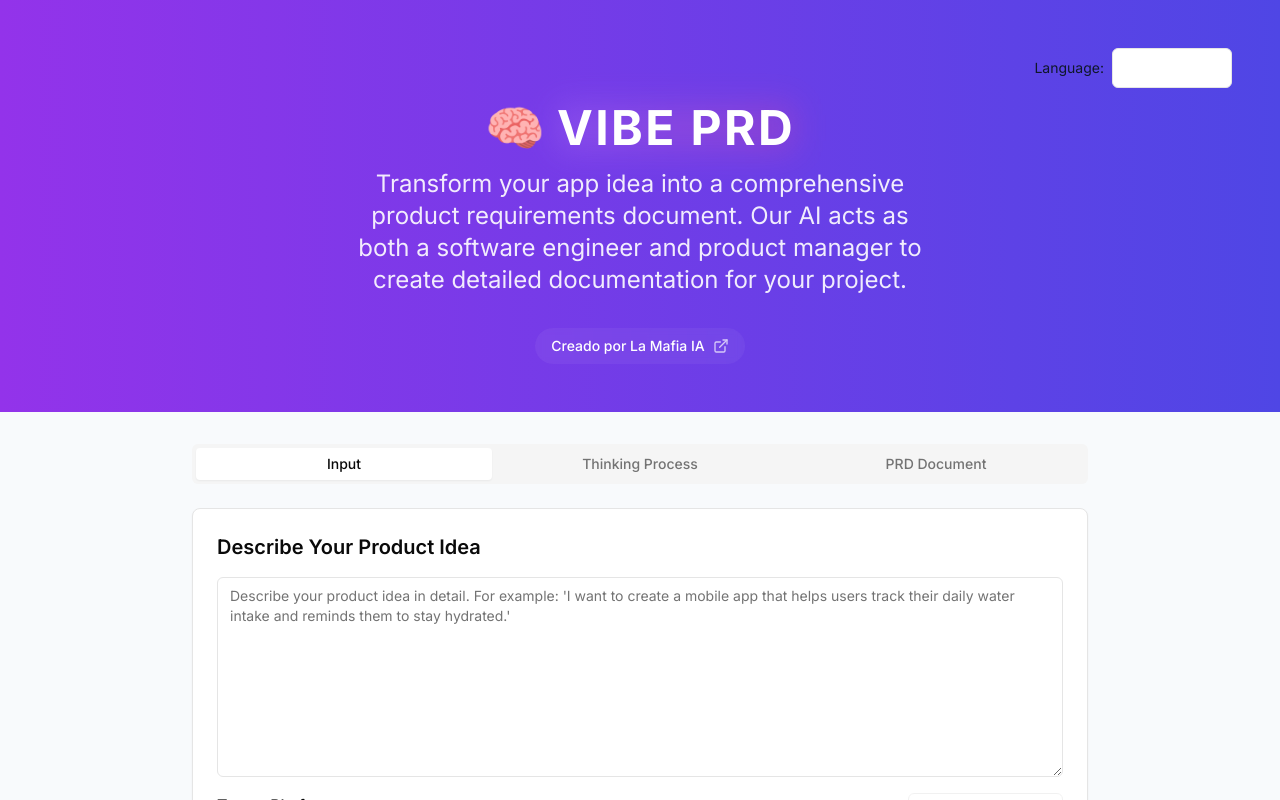
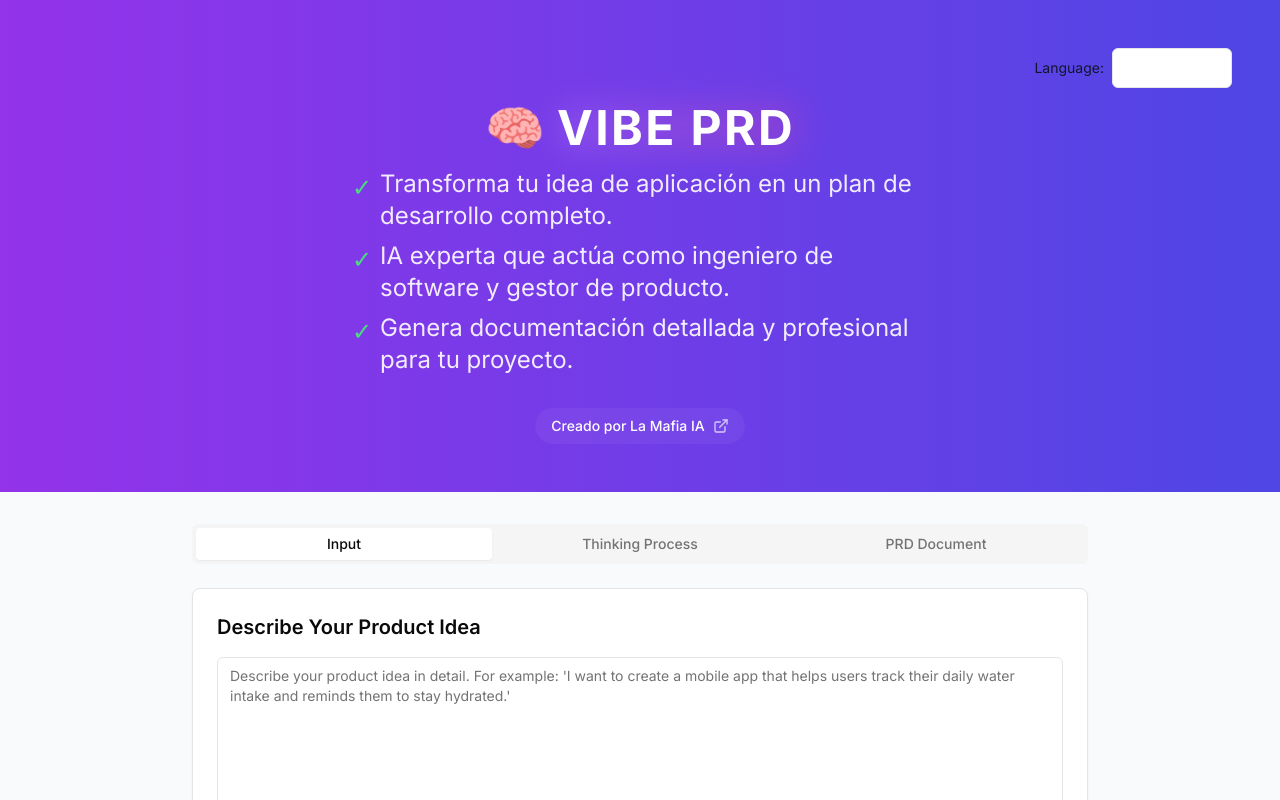
Before and after one commit to alexdcd/App-Genesis, a Next.js app: page / in a window 1280 px wide. Shown: the top 800 px of the page. Built offline with nearby package versions, Linux system fonts and the light colour scheme.

Commit message:
cambio cabecera con features

```diff
--- a/app/page.tsx
+++ b/app/page.tsx
@@ -230,7 +230,20 @@ Prioridad: El stack tecnológico recomendado por el usuario debe ser priorizado
                   <div className="absolute inset-0 bg-gradient-to-r from-purple-400/30 to-pink-500/30 blur-lg opacity-80 group-hover:opacity-95 transition-opacity duration-300" aria-hidden="true"></div>
                 </h1>
               </div>
-              <p className="text-xl md:text-2xl mb-6 text-white/90 max-w-xl">{t("subtitle")}</p>
+              <ul className="text-xl md:text-2xl mb-6 text-white/90 max-w-xl space-y-2 text-left mx-auto">
+                <li className="flex items-start gap-2">
+                  <span className="text-green-400 mt-1">✓</span>
+                  <span>Transforma tu idea de aplicación en un plan de desarrollo completo.</span>
+                </li>
+                <li className="flex items-start gap-2">
+                  <span className="text-green-400 mt-1">✓</span>
+                  <span>IA experta que actúa como ingeniero de software y gestor de producto.</span>
+                </li>
+                <li className="flex items-start gap-2">
+                  <span className="text-green-400 mt-1">✓</span>
+                  <span>Genera documentación detallada y profesional para tu proyecto.</span>
+                </li>
+              </ul>
               <div className="flex justify-center">
                 <a href="https://aimafia.substack.com/" target="_blank" rel="noopener noreferrer" className="bg-white/5 px-4 py-2 rounded-full text-sm font-medium backdrop-blur-sm hover:bg-white/10 transition-colors flex items-center gap-2 mt-2">
                   <span>Creado por La Mafia IA</span>
```
